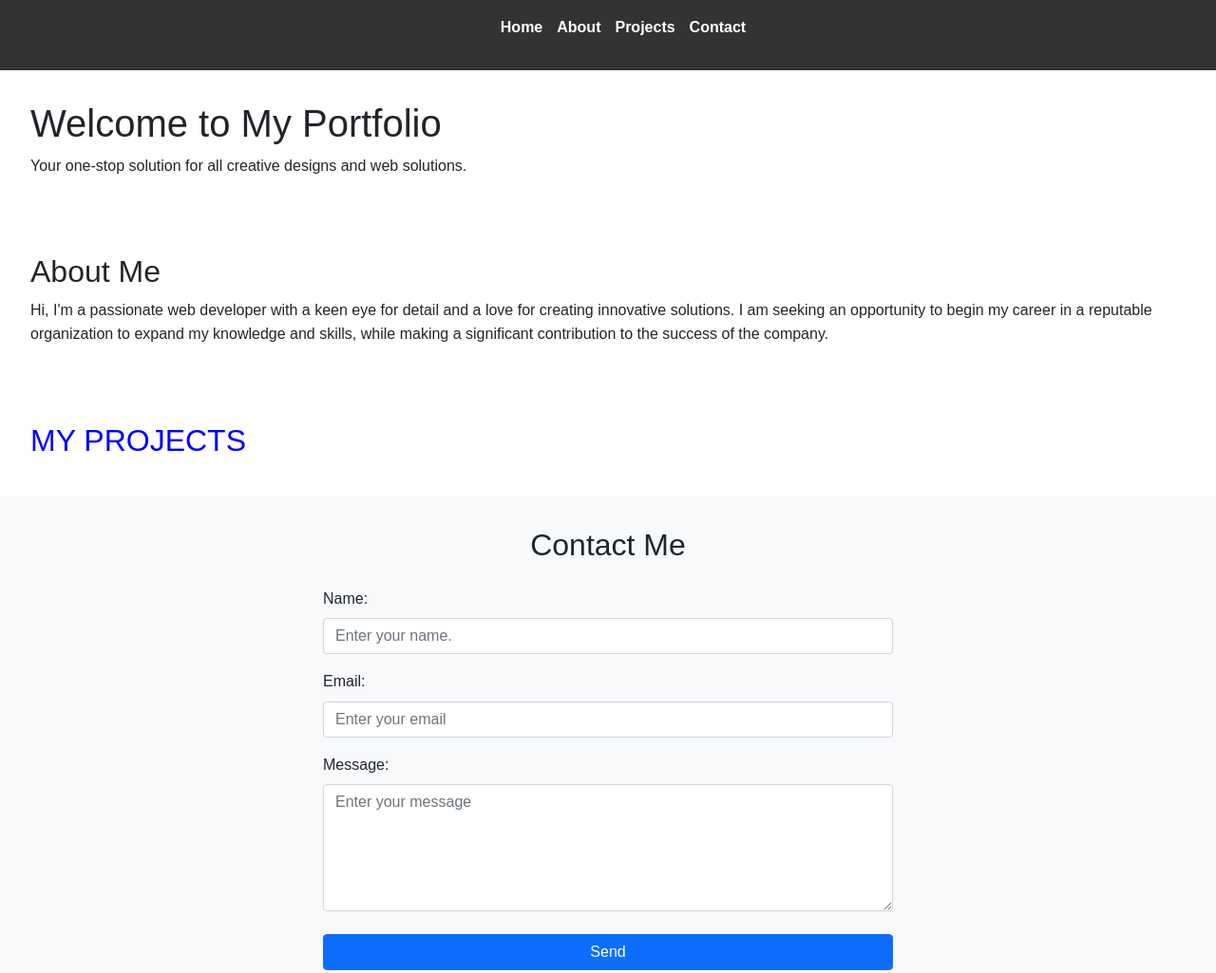
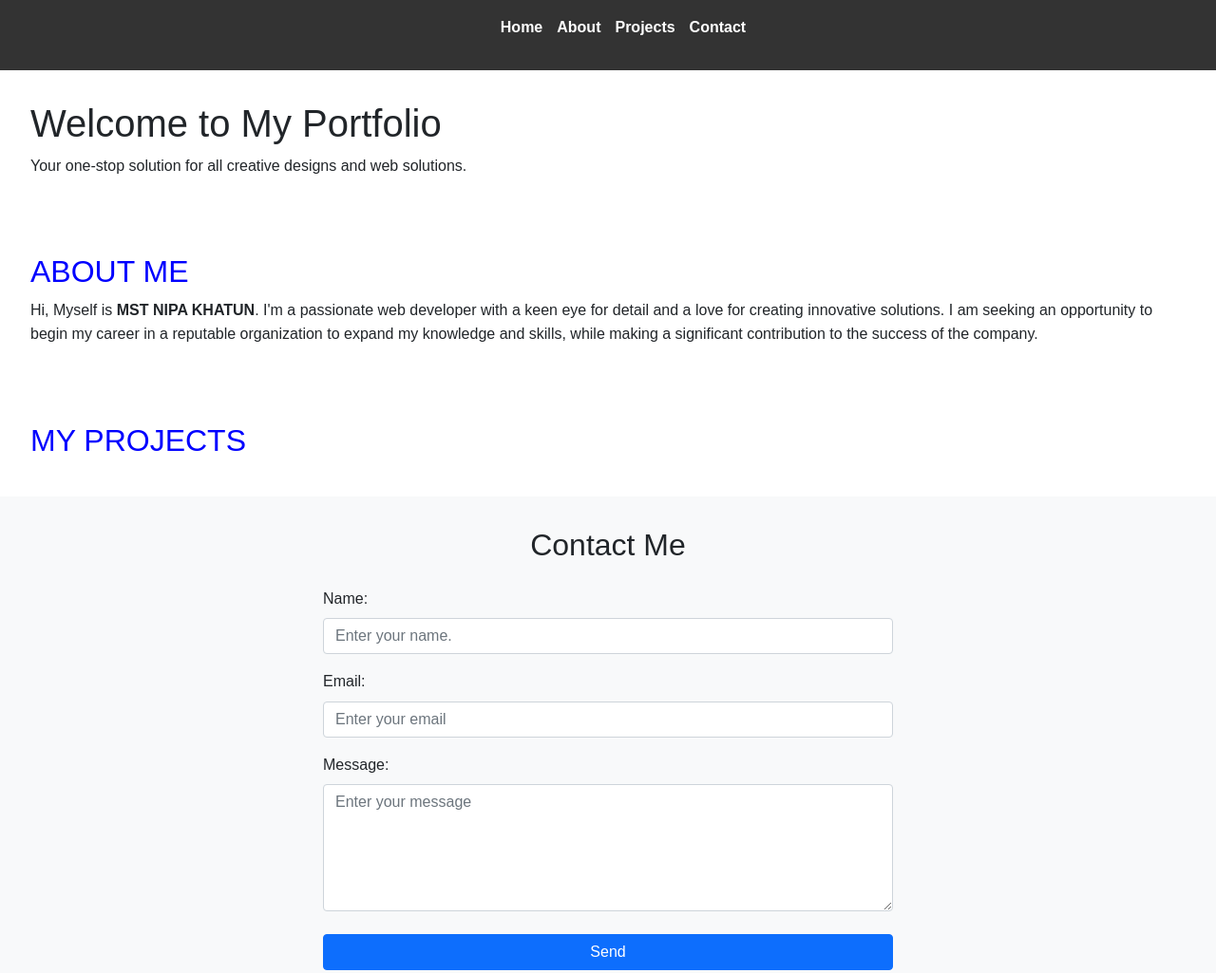
Before and after one commit to MdGolam-Kibria/portfolio_website, a plain HTML site: page index.html in a window 1280 px wide. Shown: the top 1025 px of the page at 95% size. Drawn offline with Linux system fonts and the light colour scheme; no server answers.

Commit message:
refactor

```diff
--- a/index.html
+++ b/index.html
@@ -27,8 +27,11 @@
 </section>
 
 <section id="about">
-    <h2>About Me</h2>
-    <p>Hi, I'm a passionate web developer with a keen eye for detail and a love for creating innovative solutions.
+    <h2 style="
+    text-transform: uppercase;
+    color: blue;
+    font-family: Arial, sans-serif;">About Me</h2>
+    <p>Hi, Myself is <b>MST NIPA KHATUN</b>. I'm a passionate web developer with a keen eye for detail and a love for creating innovative solutions.
         I am seeking an opportunity to begin my career in a reputable organization to expand my
         knowledge and skills, while making a significant contribution to the success of the company.
     </p>
```
